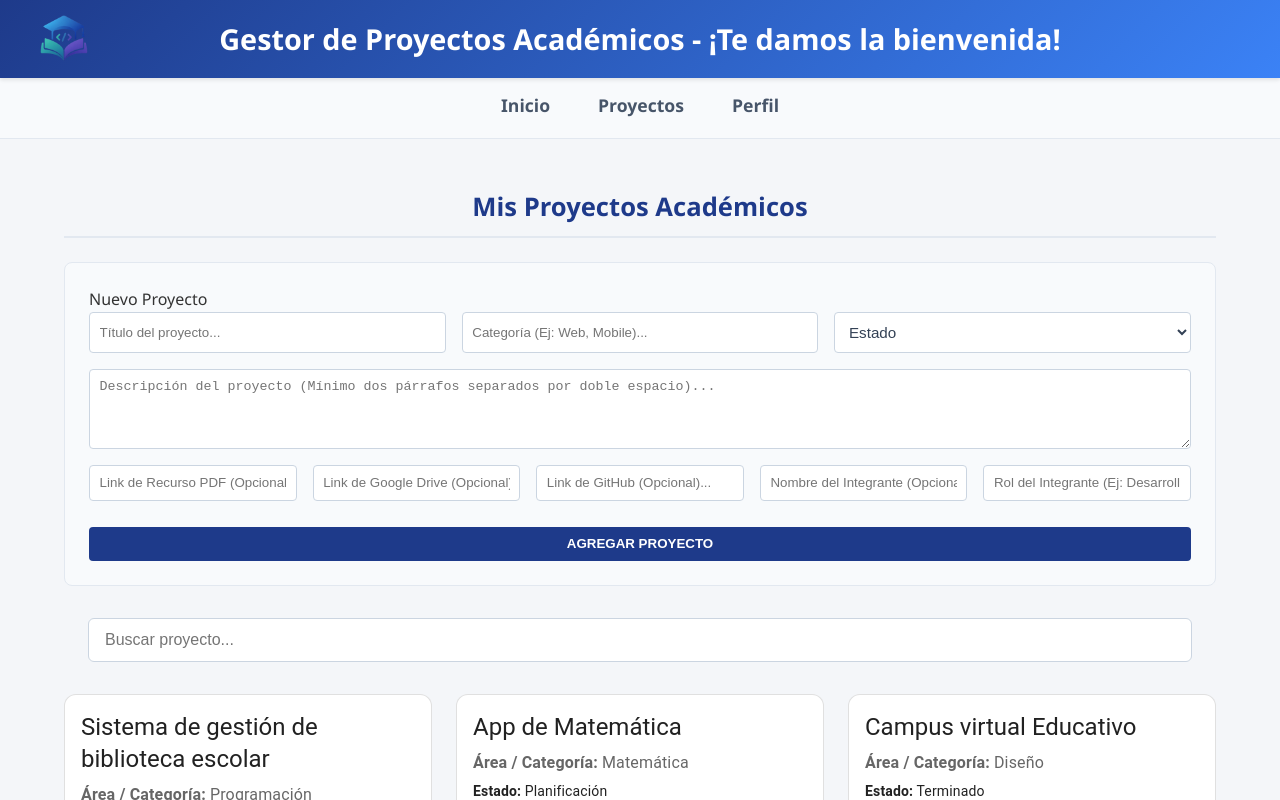
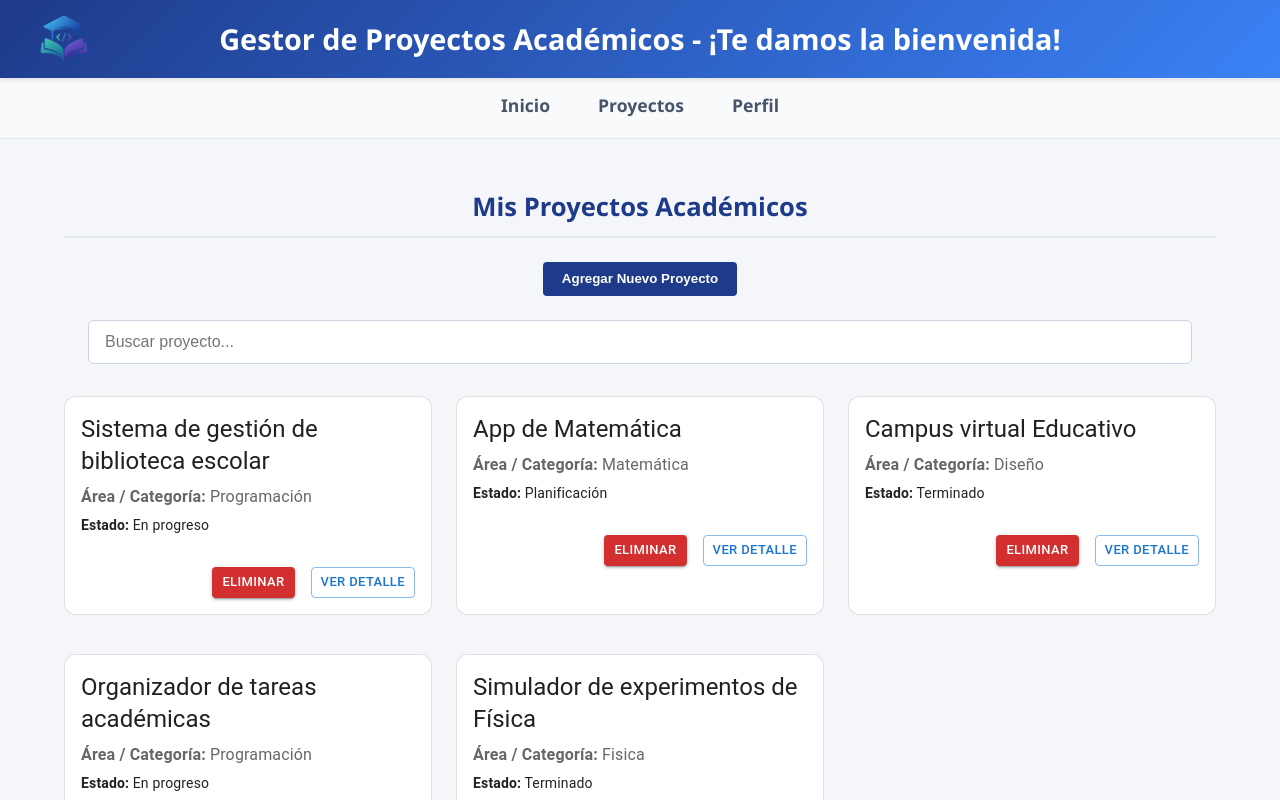
Before and after one commit to milimartinez777/pv_tp3_grupo6, a React (Vite) app: page /proyectos in a window 1280 px wide. Shown: the top 800 px of the page. Built offline with nearby package versions, Linux system fonts and the light colour scheme.

Commit message:
Configuro boton para ingreso de nuevo proyecto, agregando un useState.

```diff
--- a/src/views/ListaProyectos.jsx
+++ b/src/views/ListaProyectos.jsx
@@ -1,4 +1,5 @@
 import { useState, useEffect, useRef } from "react";
+
 
 import "../css/ListasProyectos.css";
 import ProyectoCard from "../components/ProyectoCard.jsx";
@@ -19,6 +20,8 @@ const ListaProyectos = () => {
     const [fechaActualizacion, setFechaActualizacion] = useState("");
 
     const esPrimerRender=useRef(true);
+
+    const [mostrarForm, setMostrarForm] = useState(false);
 
     {/*punto 2 y 3*/}
     useEffect(() => {
@@ -105,7 +108,15 @@ const ListaProyectos = () => {
     <div className="contenedor-proyectos">
         <h2>Mis Proyectos Académicos</h2>
 
-        <FormularioProyecto onAgregar={handleAgregarProyecto} />
+      <button
+        className="btn-guardar"
+        style={{ marginBottom: '1rem', display: 'block', margin: '0 auto 1.5rem auto' }}
+        onClick={() => setMostrarForm(!mostrarForm)}
+      >
+        {mostrarForm ? "Cerrar Formulario" : "Agregar Nuevo Proyecto"}
+      </button>
+
+      {mostrarForm && <FormularioProyecto onAgregar={handleAgregarProyecto} />}
 
       <div className="seccion-busqueda">
           <input
```
